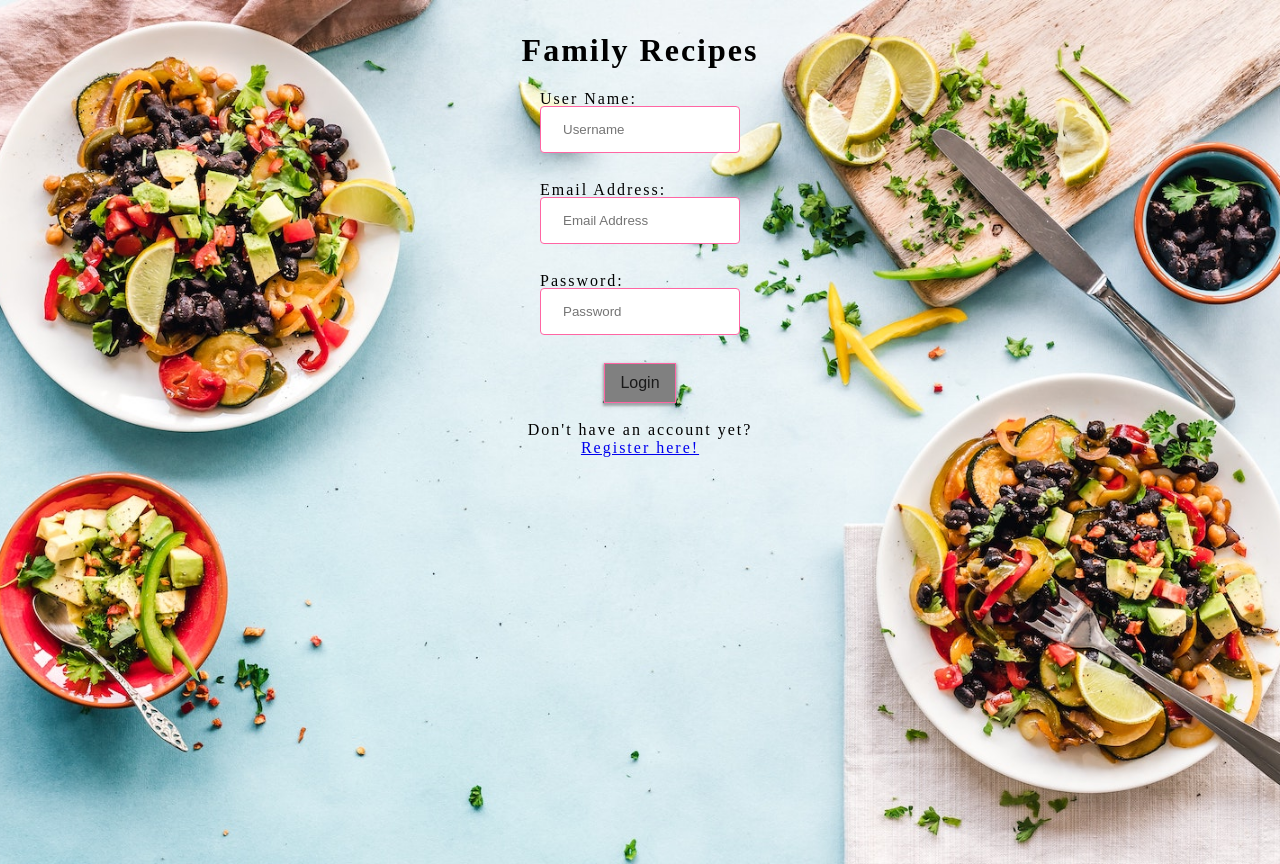
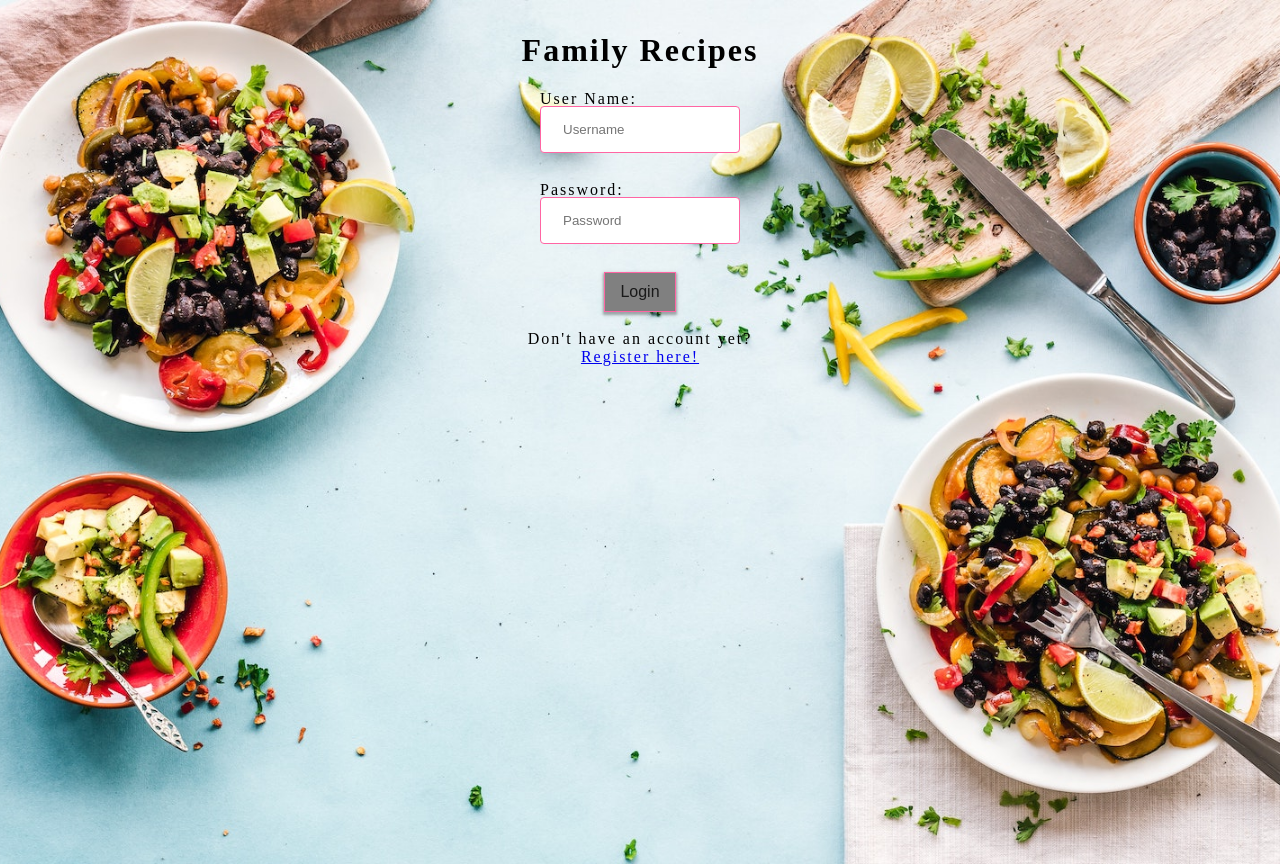
Before and after one commit to Secret-Family-Recipes-Cookbook-6/FrontEnd, a React (Create React App) app: page /login in a window 1280 px wide. Built offline with nearby package versions, Linux system fonts and the light colour scheme.

Commit message:
Fixed token - had payload instead of token in login file

```diff
--- a/src/components/LogIn.js
+++ b/src/components/LogIn.js
@@ -6,7 +6,6 @@ const LogIn = (props) => {
 
 	const [ credentials, setCredentials ] = useState({
 		username: "",
-		email: "",
 		password: ""
 	});
 
@@ -20,10 +19,9 @@ const LogIn = (props) => {
 			.post("/login", credentials)
 			.then(response => {
 				console.log("Login: ", response)
-				localStorage.setItem("token", response.data.payload)
+				localStorage.setItem("token", response.data.token)
 				setCredentials({
 					username: "",
-					email: "",
 					password: ""
 				})
 				props.history.push("/protected")
@@ -46,15 +44,6 @@ const LogIn = (props) => {
 					value={credentials.username}
 				/>
 				<br />
-				<label htmlFor="email">Email Address: </label>
-				<input
-					type="text"
-					placeholder="Email Address"
-					name="email"
-					onChange={handleChange}
-					value={credentials.email}
-				/>
-				<br />
 				<label htmlFor='password'>Password: </label>
 				<input
 					type="password"
```
